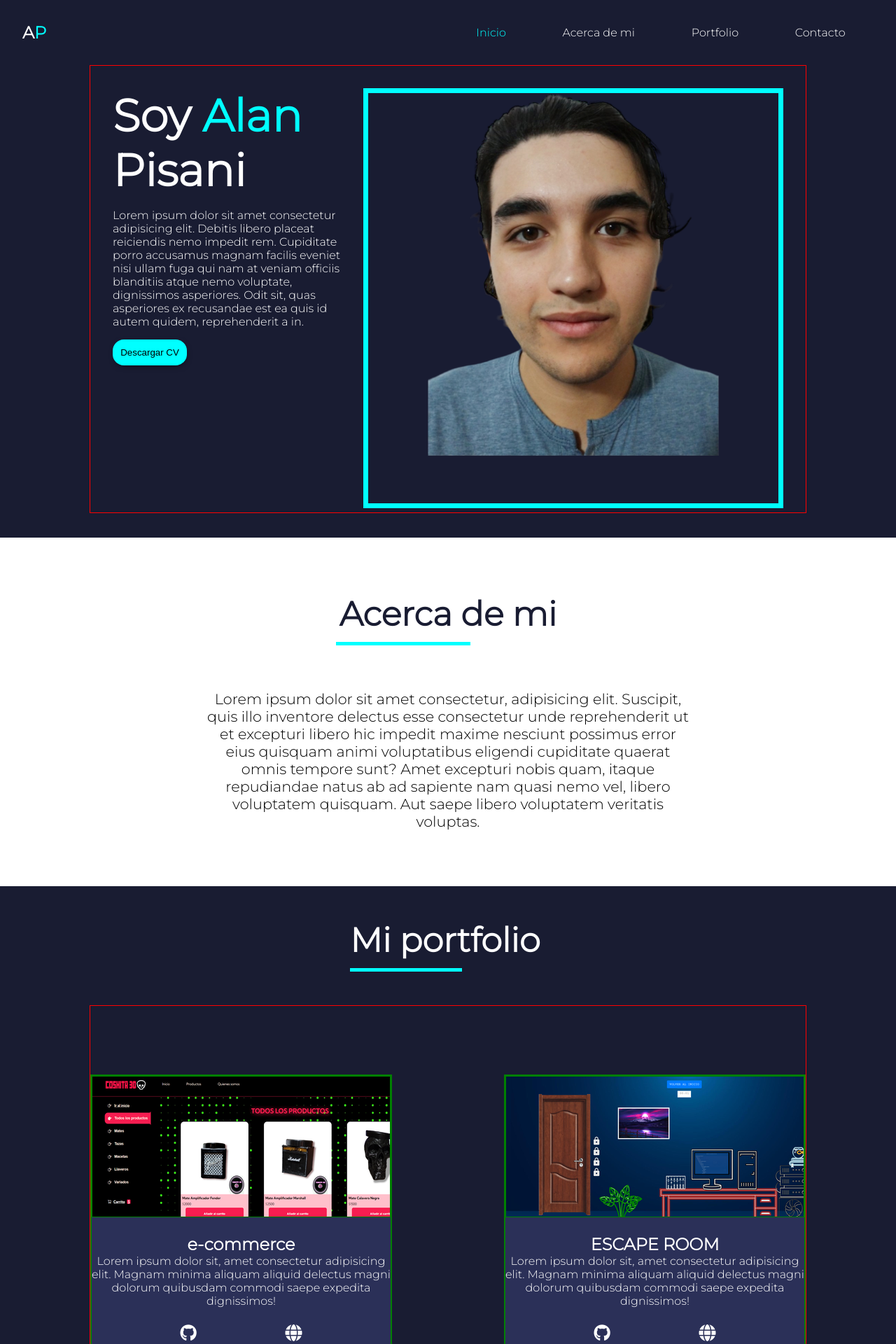
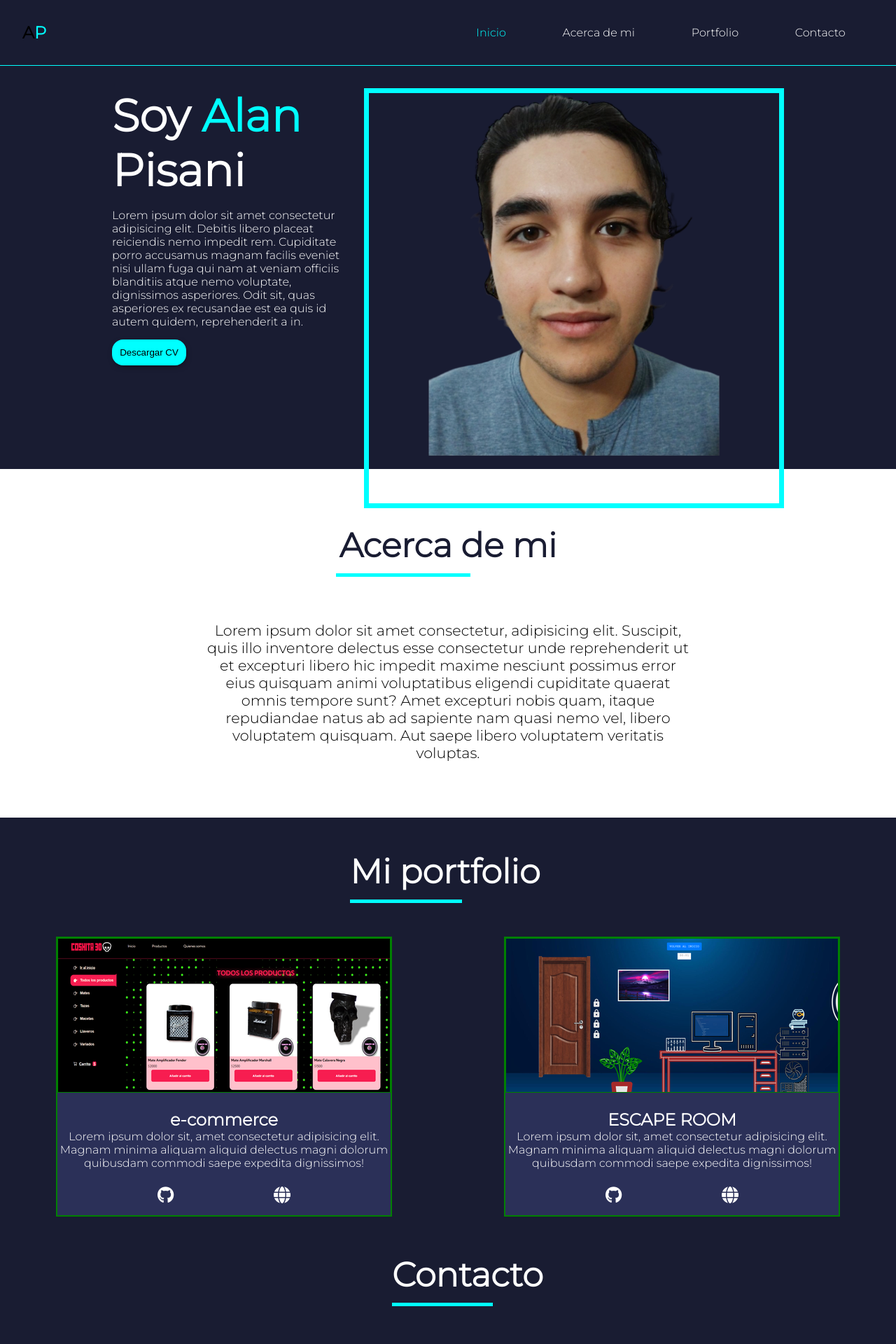
Before and after one commit to alanpisani/portfolio, a PHP site: page / in a window 1280 px wide. Shown: the top 1920 px of the page at 70% size. Run offline with PHP 8.4, Linux system fonts and the light colour scheme; some libraries are stand-ins or nearby versions.

Commit message:
front end casi terminado

```diff
--- a/index.html
+++ b/index.html
@@ -11,20 +11,20 @@
 </head>
 
 <body>
-    <div class="wrapper">
     <header>
         <nav class="navbar">
             <div class="navbar__brand">
                 <h1>A<span>P</span></h1>
             </div>
             <ul class="navbar__menu">
-                    <li><a class="active" href="#">Inicio</a></li>
-                    <li><a href="#">Acerca de mi</a></li>
-                    <li><a href="#">Portfolio</a></li>
-                    <li><a href="#">Contacto</a></li>
+                <li><a class="active" href="index.html">Inicio</a></li>
+                <li><a href="#about">Acerca de mi</a></li>
+                <li><a  href="#portfolio">Portfolio</a></li>
+                <li><a href="#contact">Contacto</a></li>
             </ul>
         </nav>
     </header>
+    <div class="wrapper">
         <main class="main">
             <div class="info-content">
                 <h1>Soy <span>Alan </span>Pisani</h1>
@@ -38,7 +38,7 @@
         </main>
     </div>
 
-    <section class="about">
+    <section id="about" class="about">
         <div class="about__info">
             <h1 class="about__info__title">Acerca de mi</h1>
             <p class="about__info__description">Lorem ipsum dolor sit amet consectetur, adipisicing elit. Suscipit, quis
@@ -50,7 +50,7 @@
         </div>
     </section>
 
-    <section class="portfolio">
+    <section id="portfolio" class="portfolio">
         <div class="portfolio__heading">
             <h2>Mi portfolio</h2>
         </div>
@@ -86,7 +86,7 @@
         </div>
     </section>
 
-    <section class="contact">
+    <section id="contact" class="contact">
         <div class="contact-heading">
             <h2>Contacto</h2>
         </div>
@@ -104,9 +104,9 @@
     <footer class="footer">
         <h2 class="footer__name">Alan Pisani</h2>
         <div class="footer__social-network">
-            <i class="fa-brands fa-facebook"></i>
-            <i class="fa-brands fa-instagram"></i>
-            <i class="fa-brands fa-linkedin"></i>
+            <a target="_blank" href="https://www.facebook.com/alan.pisani.9/"><i class="fa-brands fa-facebook"></i></a>
+            <a target="_blank" href="https://www.instagram.com/alan.pisani/"><i class="fa-brands fa-instagram"></i></a>
+            <a target="_blank" href="https://www.linkedin.com/in/alan-pisani-72527b258/"><i class="fa-brands fa-linkedin"></i></a>
         </div>
 
 
--- a/main.css
+++ b/main.css
@@ -1,4 +1,12 @@
 @import url("https://fonts.googleapis.com/css2?family=Montserrat:ital,wght@0,100;0,300;1,300&display=swap");
+header {
+  position: sticky;
+  top: 0;
+  background-color: #191c32;
+  border-bottom: 1px solid rgb(0, 255, 255);
+  z-index: 100;
+}
+
 .navbar {
   display: flex;
   justify-content: space-between;
@@ -42,7 +50,6 @@
 }
 
 .main {
-  border: 1px solid red;
   margin: 0 auto;
   width: 80vw;
   height: 50vw;
@@ -145,9 +152,6 @@
 }
 
 .container {
-  width: 80vw;
-  height: 80vw;
-  border: 1px solid red;
   margin: 0 auto;
   display: flex;
   justify-content: center;
@@ -285,10 +289,13 @@
 }
 .footer__social-network {
   display: flex;
-  border: 1px solid red;
   width: 30rem;
   justify-content: space-evenly;
   font-size: 2rem;
+  color: #191c32;
+}
+.footer__social-network a:visited {
+  color: #191c32;
 }
 
 * {
@@ -303,7 +310,7 @@ body {
 
 .wrapper, .portfolio {
   width: 100vw;
-  height: 60vw;
+  height: 45vw;
   background-color: #191c32;
   color: white;
 }
--- a/sass/_contact.scss
+++ b/sass/_contact.scss
@@ -9,6 +9,7 @@
     gap:4rem;
     background-color: v.$Wrapper;
     color:white;
+    //border:1px solid red;
     &-heading{
         position:relative;
         width:10rem;
--- a/sass/_intro.scss
+++ b/sass/_intro.scss
@@ -1,7 +1,7 @@
 @use 'variables' as v;
 
 .main{
-    border:1px solid red;
+    //border:1px solid red;
     margin:0 auto;
     width:80vw;
     height:50vw;
--- a/sass/styles.scss
+++ b/sass/styles.scss
@@ -18,7 +18,7 @@ body{
 }
 .wrapper,.portfolio{
     width:100vw;
-    height:60vw;
+    height:45vw;
     background-color:v.$Wrapper;
     color:white;
 }
```
Also changed, not shown: sass/_footer.scss (+7 -1 lines), sass/_header.scss (+8 -0 lines), sass/_portfolio.scss (+2 -5 lines), 1 other file. Lines whose indentation alone changed are shown as unchanged.
